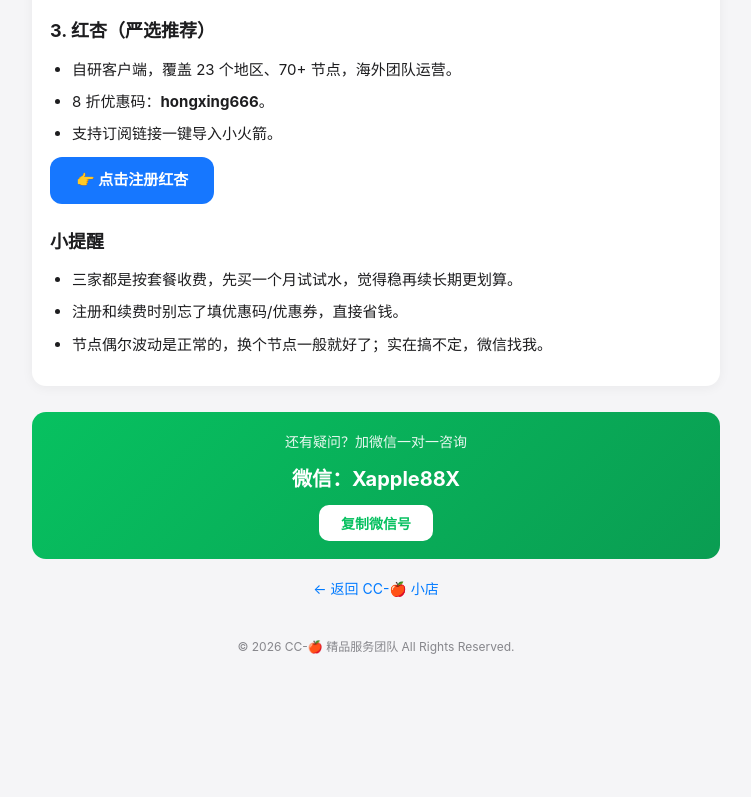
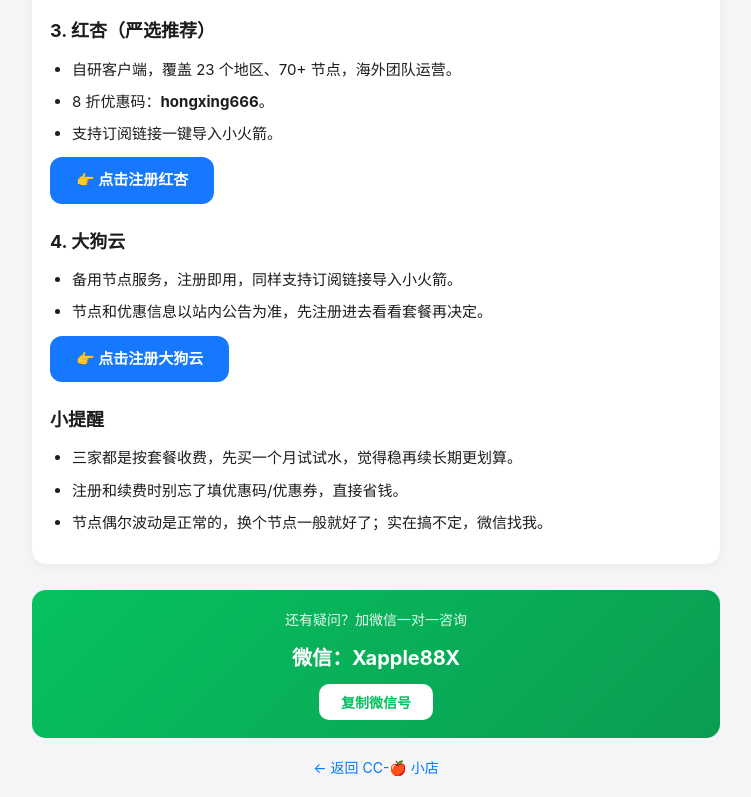
Before and after one commit to lqing3809-ctr/-articles, a plain HTML site: page airport-vpn-recommendation.html in a window 1280 px wide. Shown: the part 972-1769 px from the top of the page, without its empty margins (264-1015 px from the left). Before the commit the page ends 1689 px from the top, so only its background shows below. Drawn offline with Linux system fonts and the light colour scheme.

Commit message:
机场推荐文章追加大狗云

```diff
--- a/airport-vpn-recommendation.html
+++ b/airport-vpn-recommendation.html
@@ -3,7 +3,7 @@
 <head>
 <meta charset="UTF-8">
 <meta name="viewport" content="width=device-width,initial-scale=1">
-<title>稳定机场节点推荐：三家实测可用的梯子，点开即注册 - CC-🍎 教程中心</title>
+<title>稳定机场节点推荐：四家实测可用的梯子，点开即注册 - CC-🍎 教程中心</title>
 <style>
 :root{--bg:#f5f5f7;--card:#fff;--text:#1d1d1f;--sub:#86868b;--blue:#007aff;--green:#07c160}
 *{margin:0;padding:0;box-sizing:border-box}
@@ -45,7 +45,7 @@ footer a{color:var(--blue);text-decoration:none}
 <body>
 <div class="wrap">
 <a class="back" href="index.html">← 全部文章</a>
-<div class="card article"><h1>稳定机场节点推荐：三家实测可用的梯子，点开即注册</h1><div class="date">2026-10-31</div><h2>机场是啥？为啥要用它</h2>
+<div class="card article"><h1>稳定机场节点推荐：四家实测可用的梯子，点开即注册</h1><div class="date">2026-10-31</div><h2>机场是啥？为啥要用它</h2>
 <p>光有美区 Apple ID 还不够——很多海外 App（比如 ChatGPT、TikTok、部分游戏）对网络也有要求。这时候就需要一个稳定的"机场"（代理节点服务）：注册账号、选个套餐，把订阅链接导入小火箭，就能顺畅使用了。</p>
 <h2>使用方法（四步搞定）</h2>
 <ol>
@@ -77,6 +77,12 @@ footer a{color:var(--blue);text-decoration:none}
 <li>支持订阅链接一键导入小火箭。</li>
 </ul>
 <p><a href="https://www.xn--8qv123c.co/auth/register?code=PDbB5DkI" target="_blank" style="display:inline-block;background:#1677ff;color:#fff;font-weight:bold;padding:10px 26px;border-radius:12px;text-decoration:none;">👉 点击注册红杏</a></p>
+<h2>4. 大狗云</h2>
+<ul>
+<li>备用节点服务，注册即用，同样支持订阅链接导入小火箭。</li>
+<li>节点和优惠信息以站内公告为准，先注册进去看看套餐再决定。</li>
+</ul>
+<p><a href="https://47.243.165.123:56783/#/register?code=cQbfMsau" target="_blank" style="display:inline-block;background:#1677ff;color:#fff;font-weight:bold;padding:10px 26px;border-radius:12px;text-decoration:none;">👉 点击注册大狗云</a></p>
 <h2>小提醒</h2>
 <ul>
 <li>三家都是按套餐收费，先买一个月试试水，觉得稳再续长期更划算。</li>
```
Also changed, not shown: index.html (+1 -1 lines).
